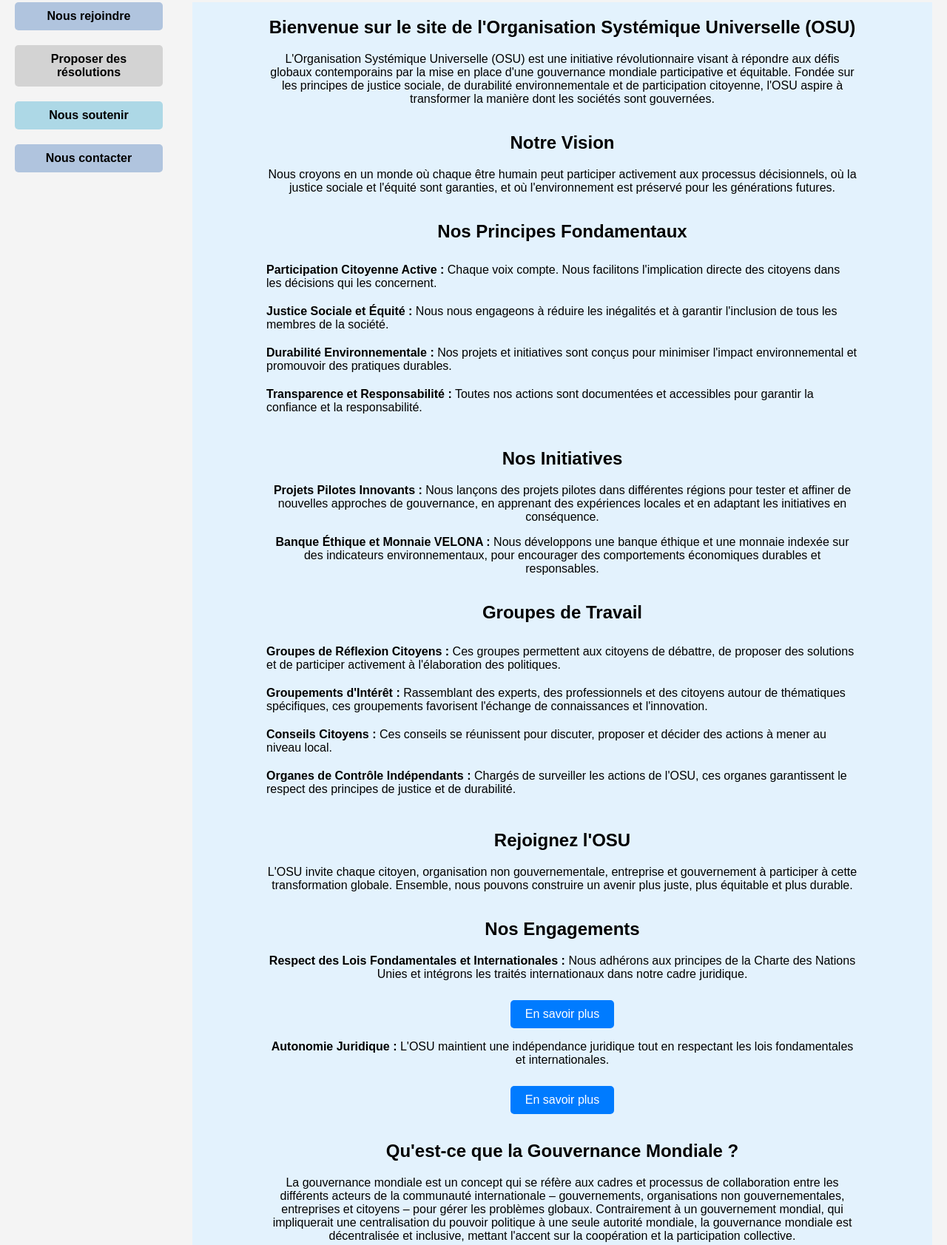
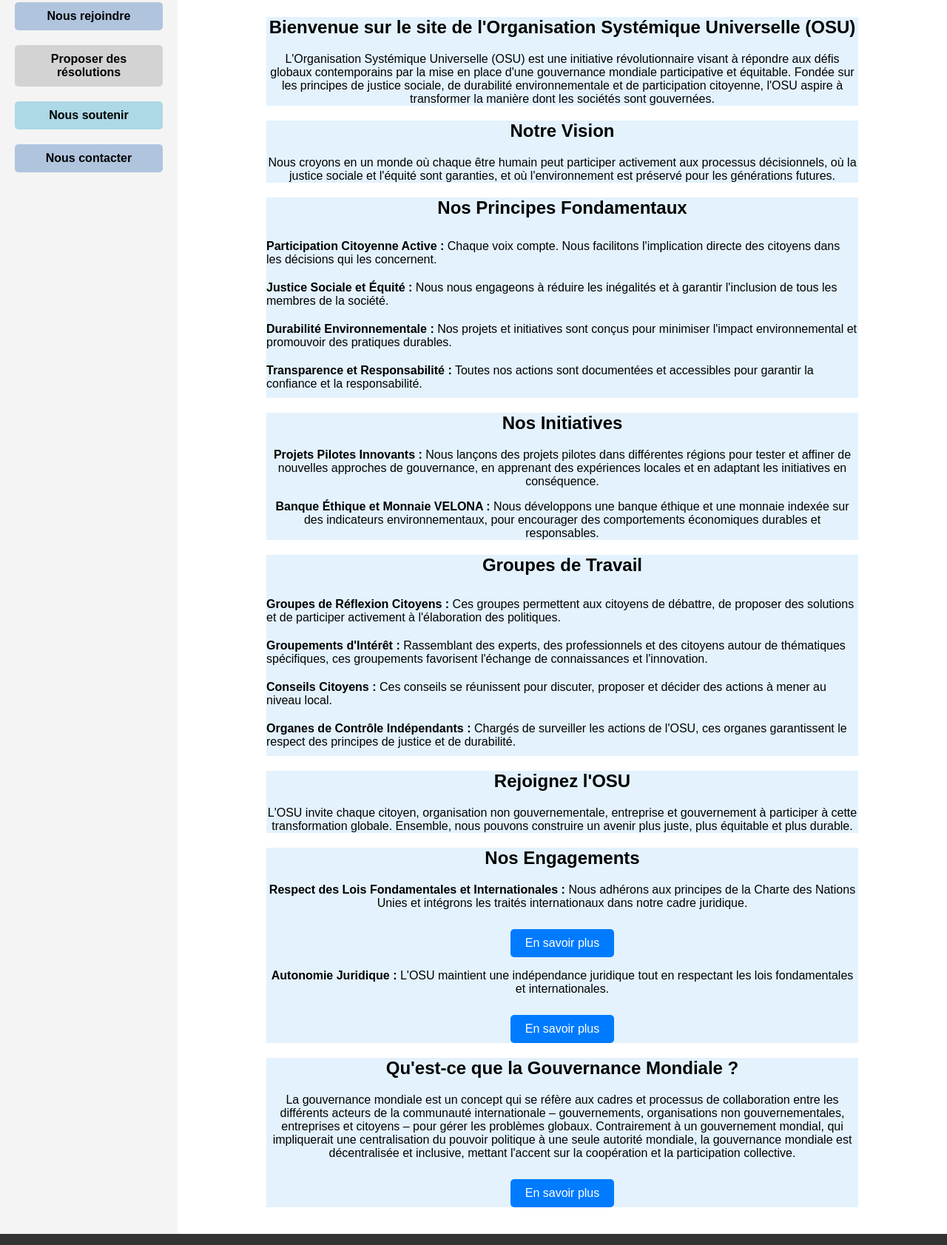
Before and after one commit to GUH-OSU/GUH-OSU, a plain HTML site: page index.html in a window 1280 px wide. Shown: the part 207-1890 px from the top of the page at 74% size. Drawn offline with Linux system fonts and the light colour scheme.

Commit message:
Latérale

```diff
--- a/index.html
+++ b/index.html
@@ -18,7 +18,7 @@
                     <li><a href="index.html">Accueil</a></li>
                     <li><a href="about.html">À propos</a></li>
                     <li><a href="bureaulegislatif.html">Bureau Législatif</a></li>
-                    <li><a href="tiv.html">Le Tribunal</a></li>
+                    <li><a href="tiv.html">Le tribunal</a></li>
                     <li><a href="news.html">Actualités</a></li>
                     <li><a href="documents.html">Documents</a></li>
                     <li><a href="contact.html">Contact</a></li>
@@ -35,20 +35,16 @@
                 <div class="sidebar-item gray-blue"><a href="contact.html">Nous contacter</a></div>
             </aside>
             <section class="main-content">
+                <div class="container">
                     <section class="intro">
-                    <div class="container">
                         <h2>Bienvenue sur le site de l'Organisation Systémique Universelle (OSU)</h2>
                         <p>L'Organisation Systémique Universelle (OSU) est une initiative révolutionnaire visant à répondre aux défis globaux contemporains par la mise en place d'une gouvernance mondiale participative et équitable. Fondée sur les principes de justice sociale, de durabilité environnementale et de participation citoyenne, l'OSU aspire à transformer la manière dont les sociétés sont gouvernées.</p>
-                    </div>
                     </section>
                     <section class="vision">
-                    <div class="container">
                         <h2>Notre Vision</h2>
                         <p>Nous croyons en un monde où chaque être humain peut participer activement aux processus décisionnels, où la justice sociale et l'équité sont garanties, et où l'environnement est préservé pour les générations futures.</p>
-                    </div>
                     </section>
                     <section class="principles">
-                    <div class="container">
                         <h2>Nos Principes Fondamentaux</h2>
                         <ul>
                             <li><strong>Participation Citoyenne Active :</strong> Chaque voix compte. Nous facilitons l'implication directe des citoyens dans les décisions qui les concernent.</li>
@@ -56,17 +52,13 @@
                             <li><strong>Durabilité Environnementale :</strong> Nos projets et initiatives sont conçus pour minimiser l'impact environnemental et promouvoir des pratiques durables.</li>
                             <li><strong>Transparence et Responsabilité :</strong> Toutes nos actions sont documentées et accessibles pour garantir la confiance et la responsabilité.</li>
                         </ul>
-                    </div>
                     </section>
                     <section class="initiatives">
-                    <div class="container">
                         <h2>Nos Initiatives</h2>
                         <p><strong>Projets Pilotes Innovants :</strong> Nous lançons des projets pilotes dans différentes régions pour tester et affiner de nouvelles approches de gouvernance, en apprenant des expériences locales et en adaptant les initiatives en conséquence.</p>
                         <p><strong>Banque Éthique et Monnaie VELONA :</strong> Nous développons une banque éthique et une monnaie indexée sur des indicateurs environnementaux, pour encourager des comportements économiques durables et responsables.</p>
-                    </div>
                     </section>
                     <section class="work-groups">
-                    <div class="container">
                         <h2>Groupes de Travail</h2>
                         <ul>
                             <li><strong>Groupes de Réflexion Citoyens :</strong> Ces groupes permettent aux citoyens de débattre, de proposer des solutions et de participer activement à l'élaboration des politiques.</li>
@@ -74,30 +66,24 @@
                             <li><strong>Conseils Citoyens :</strong> Ces conseils se réunissent pour discuter, proposer et décider des actions à mener au niveau local.</li>
                             <li><strong>Organes de Contrôle Indépendants :</strong> Chargés de surveiller les actions de l'OSU, ces organes garantissent le respect des principes de justice et de durabilité.</li>
                         </ul>
-                    </div>
                     </section>
                     <section class="join-us">
-                    <div class="container">
                         <h2>Rejoignez l'OSU</h2>
                         <p>L'OSU invite chaque citoyen, organisation non gouvernementale, entreprise et gouvernement à participer à cette transformation globale. Ensemble, nous pouvons construire un avenir plus juste, plus équitable et plus durable.</p>
-                    </div>
                     </section>
                     <section class="commitments">
-                    <div class="container">
                         <h2>Nos Engagements</h2>
                         <p><strong>Respect des Lois Fondamentales et Internationales :</strong> Nous adhérons aux principes de la Charte des Nations Unies et intégrons les traités internationaux dans notre cadre juridique.</p>
                         <p><a href="engagements.html" class="btn">En savoir plus</a></p>
                         <p><strong>Autonomie Juridique :</strong> L'OSU maintient une indépendance juridique tout en respectant les lois fondamentales et internationales.</p>
                         <p><a href="autonomie.html" class="btn">En savoir plus</a></p>
-                    </div>
                     </section>
                     <section class="global-governance">
-                    <div class="container">
                         <h2>Qu'est-ce que la Gouvernance Mondiale ?</h2>
                         <p>La gouvernance mondiale est un concept qui se réfère aux cadres et processus de collaboration entre les différents acteurs de la communauté internationale – gouvernements, organisations non gouvernementales, entreprises et citoyens – pour gérer les problèmes globaux. Contrairement à un gouvernement mondial, qui impliquerait une centralisation du pouvoir politique à une seule autorité mondiale, la gouvernance mondiale est décentralisée et inclusive, mettant l'accent sur la coopération et la participation collective.</p>
                         <p><a href="gouvernance.html" class="btn">En savoir plus</a></p>
+                    </section>
                 </div>
-                </section>
             </section>
         </div>
     </main>
--- a/styles.css
+++ b/styles.css
@@ -94,6 +94,8 @@ header nav ul li a {
 .main-content {
     flex: 1;
     padding: 20px;
+    background: white;
+    border-radius: 5px;
 }
 
 .intro, .vision, .principles, .initiatives, .work-groups, .join-us, .commitments, .global-governance {
```
Lines whose indentation alone changed are shown as unchanged.
